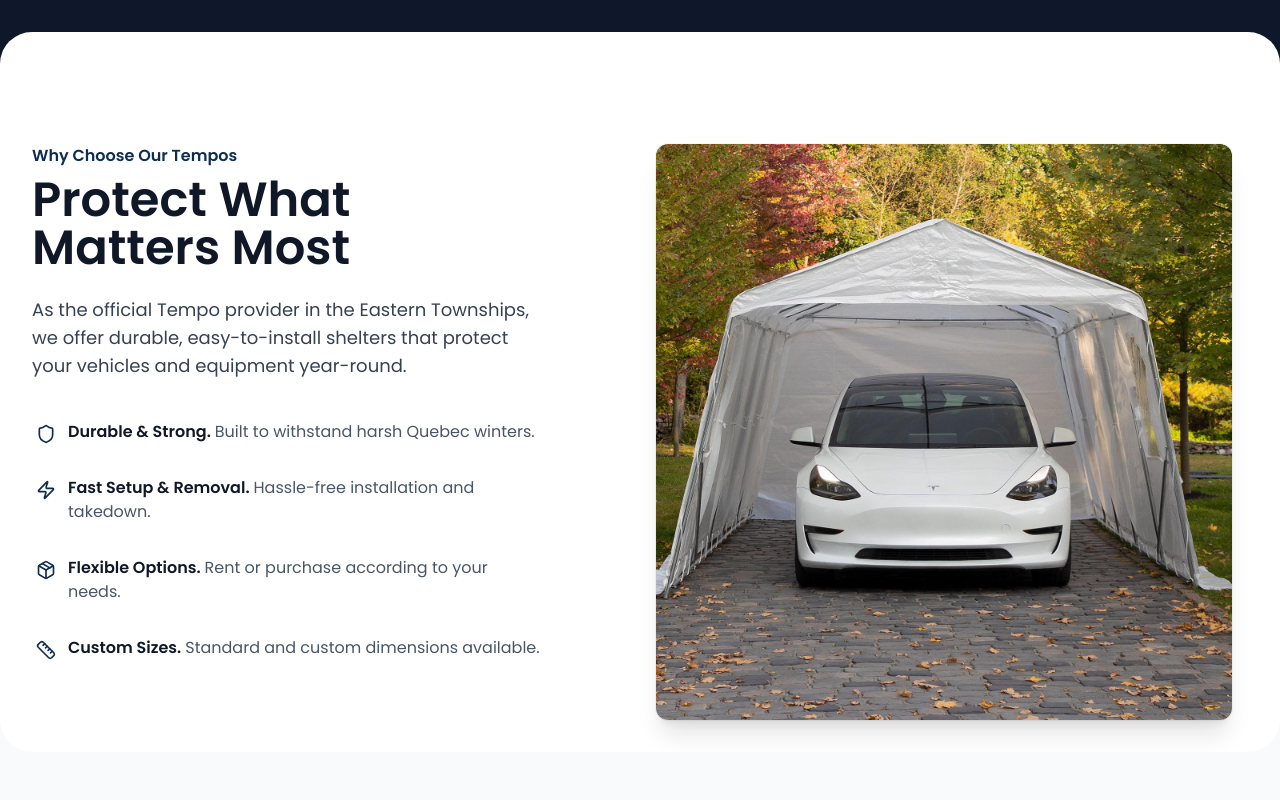
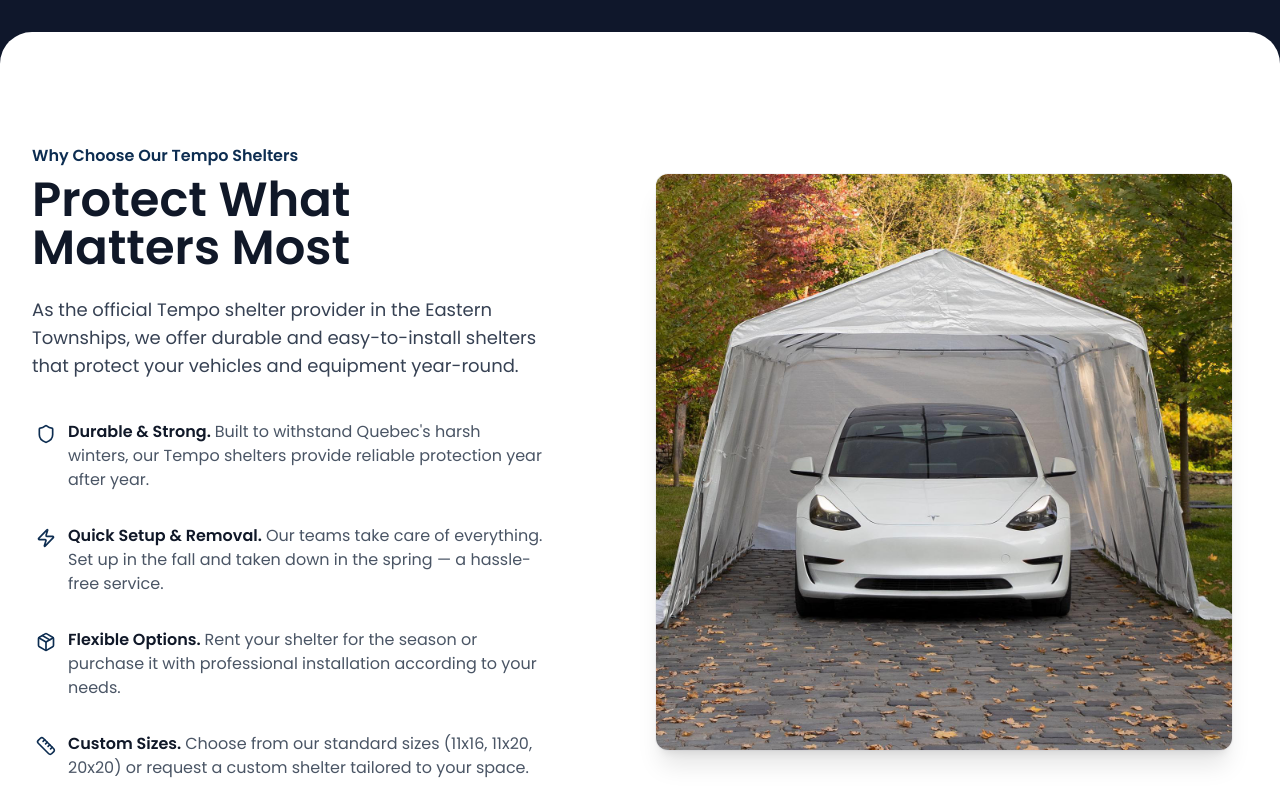
Before and after one commit to rylog/locaplus, a Next.js app: page /en/tempos in a window 1280 px wide. Shown: the part 460-1260 px from the top of the page. Built offline with nearby package versions, Linux system fonts and the light colour scheme; no server answers.

Commit message:
update text

```diff
--- a/messages/en.json
+++ b/messages/en.json
@@ -260,7 +260,7 @@
   "TemposPage": {
     "hero": {
       "title": "Locaplus Tempos",
-      "subtitle": "Durable, easy-to-install Tempo shelters for all seasons.",
+      "subtitle": "Locaplus offers rental and sales of Tempo brand shelters",
       "cta": "Request a quote"
     },
     "serviceOptions": {
@@ -269,25 +269,25 @@
       "installation": "Installation"
     },
     "whyChoose": {
-      "subtitle": "Why Choose Our Tempos",
+      "subtitle": "Why Choose Our Tempo Shelters",
       "title": "Protect What Matters Most",
-      "description": "As the official Tempo provider in the Eastern Townships, we offer durable, easy-to-install shelters that protect your vehicles and equipment year-round.",
+      "description": "As the official Tempo shelter provider in the Eastern Townships, we offer durable and easy-to-install shelters that protect your vehicles and equipment year-round.",
       "features": {
         "durable": {
           "title": "Durable & Strong",
-          "desc": "Built to withstand harsh Quebec winters."
+          "desc": "Built to withstand Quebec's harsh winters, our Tempo shelters provide reliable protection year after year."
         },
         "fastSetup": {
-          "title": "Fast Setup & Removal",
-          "desc": "Hassle-free installation and takedown."
+          "title": "Quick Setup & Removal",
+          "desc": "Our teams take care of everything. Set up in the fall and taken down in the spring — a hassle-free service."
         },
         "flexible": {
           "title": "Flexible Options",
-          "desc": "Rent or purchase according to your needs."
+          "desc": "Rent your shelter for the season or purchase it with professional installation according to your needs."
         },
         "customSizes": {
           "title": "Custom Sizes",
-          "desc": "Standard and custom dimensions available."
+          "desc": "Choose from our standard sizes (11x16, 11x20, 20x20) or request a custom shelter tailored to your space."
         }
       }
     },
--- a/messages/fr.json
+++ b/messages/fr.json
@@ -259,8 +259,8 @@
   },
   "TemposPage": {
     "hero": {
-      "title": "Abris Tempo officiels Locaplus",
-      "subtitle": "Abris Tempo durables et faciles à installer pour toutes les saisons.",
+      "title": "Abris Tempo",
+      "subtitle": "Le Locaplus offre le service de location et l'achat d'abris de la marque Tempo",
       "cta": "Demander une soumission"
     },
     "serviceOptions": {
@@ -275,19 +275,19 @@
       "features": {
         "durable": {
           "title": "Durable & fort",
-          "desc": "Conçu pour résister aux hivers rigoureux du Québec."
+          "desc": "Conçu pour résister aux hivers rigoureux du Québec, nos abris Tempo assurent une protection fiable année après année."
         },
         "fastSetup": {
           "title": "Installation & retrait rapides",
-          "desc": "Installation et démontage sans tracas."
+          "desc": "Nos équipes s'occupent de tout. Installation à l'automne et démontage au printemps - pour un service clé en main sans tracas."
         },
         "flexible": {
           "title": "Options flexibles",
-          "desc": "Louez ou achetez selon vos besoins."
+          "desc": "Louez votre abris pour la saison ou achetez-le avec installation professionnelle selon vos besoins."
         },
         "customSizes": {
           "title": "Tailles personnalisées",
-          "desc": "Dimensions standard et personnalisées disponibles."
+          "desc": "Choisissez parmi nos formats standards (11x16, 11x20, 20x20) ou demandez un abri sur mesure adapté à votre espace."
         }
       }
     },
--- a/src/routes/Tempos/Tempos.tsx
+++ b/src/routes/Tempos/Tempos.tsx
@@ -131,7 +131,7 @@
           id={SECTIONS[locale].WHY_CHOOSE_US}
           className="relative overflow-hidden bg-white pt-24 py-8 rounded-4xl translate-y-[-32px] z-10"
         >
-          <div className="mx-auto max-w-7xl px-6 lg:px-8">
+          <div className="mx-auto max-w-7xl px-6 lg:px-8 md:pb-0 lg:pb-16">
             <div className="mx-auto grid max-w-2xl grid-cols-1 gap-x-8 gap-y-16 sm:gap-y-20 lg:mx-0 lg:max-w-none lg:grid-cols-2">
               {/* Left side: Text + features */}
               <div className="lg:pt-4 lg:pr-8">
@@ -161,13 +161,13 @@
               </div>
 
               {/* Right side: Image */}
-              <div className="relative lg:pt-4">
+              <div className="relative lg:pt-4 flex">
                 <Image
                   src="/images/tempos/tempo-display.jpg"
                   alt="Tempo shelter"
                   width={1440}
                   height={1440}
-                  className="w-full max-w-none rounded-xl shadow-xl ring-1 ring-gray-400/10 sm:w-[36rem] lg:-ml-0 sm:mx-auto"
+                  className="w-full max-w-none rounded-xl shadow-xl ring-1 ring-gray-400/10 sm:w-[36rem] lg:-ml-0 sm:mx-auto justify-self-center m-auto"
                 />
               </div>
             </div>
```
